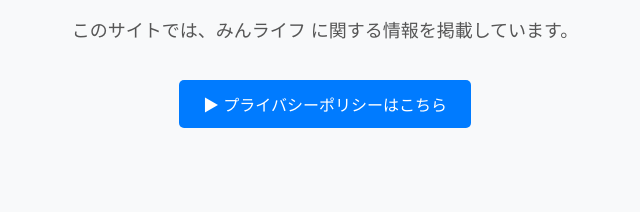
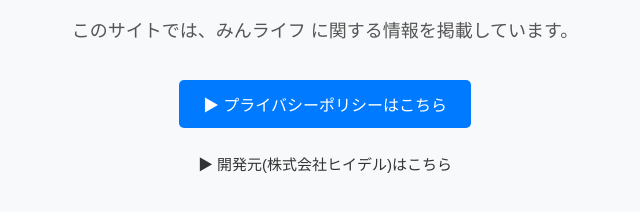
Before and after one commit to hideru-dev/min-life-site, a plain HTML site: page index.html in a window 1280 px wide. Shown: the part 124-336 px from the top of the page, without its empty margins (315-955 px from the left). Drawn offline with Linux system fonts and the light colour scheme.

Commit message:
fix: 「開発元(株式会社ヒイデル)はこちら」リンクを追加し、ボタン下に配置・余白調整

```diff
--- a/index.html
+++ b/index.html
@@ -38,6 +38,16 @@
     .btn:hover {
       background-color: #0056b3;
     }
+    .link-secondary {
+      display: block; /* 横並び防止 */
+      margin-top: 25px;
+      font-size: 15px;
+      color: #333;
+      text-decoration: none;
+    }
+    .link-secondary:hover {
+      text-decoration: underline;
+    }
   </style>
 </head>
 <body>
@@ -45,6 +55,8 @@
     ようこそ <img src="logo.svg" alt="minlife" class="logo"> へ
   </h1>
   <p>このサイトでは、みんライフ に関する情報を掲載しています。</p>
+
   <a href="privacy/" class="btn">▶ プライバシーポリシーはこちら</a>
+  <a href="https://hideru.co.jp" class="link-secondary" target="_blank" rel="noopener">▶ 開発元(株式会社ヒイデル)はこちら</a>
 </body>
 </html>
```
Lines whose indentation alone changed are shown as unchanged.
